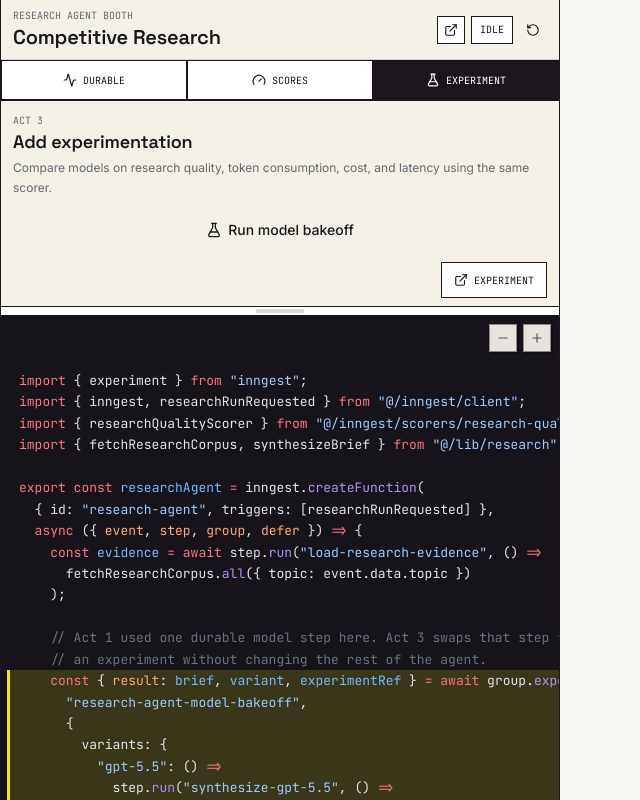
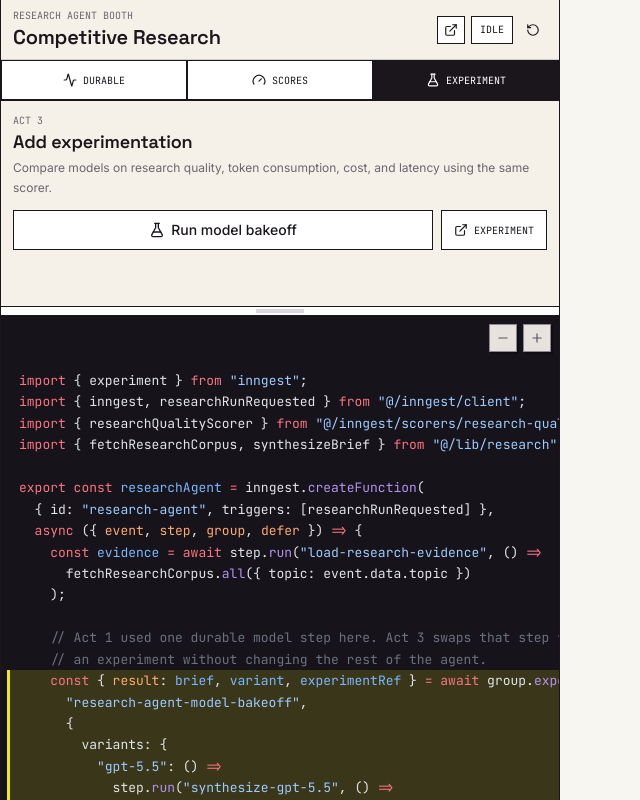
Before and after one commit to inngest/agent-evals-demo, a Next.js app: page / in a window 1280 px wide. Both pictures are taken after a click on the button "EXPERIMENT". Shown: the whole page, without its empty margins (0-640 px from the left). Built offline with nearby package versions, Linux system fonts and the light colour scheme.

Commit message:
Inline research experiment controls

```diff
--- a/src/components/demo/ResearchDemo.tsx
+++ b/src/components/demo/ResearchDemo.tsx
@@ -504,20 +504,21 @@ function ActThreeControls({
         title="Add experimentation"
         detail="Compare models on research quality, token consumption, cost, and latency using the same scorer."
       />
-      <Button
-        className="h-10 bg-[var(--ink)] text-white hover:bg-[var(--coral)] hover:text-[var(--ink)]"
-        onClick={onRunExperiment}
-      >
-        <FlaskConical className="size-4" />
-        Run model bakeoff
-      </Button>
-      <div className="flex justify-end">
+      <div className="grid grid-cols-[minmax(0,1fr)_auto] gap-2">
+        <Button
+          variant="outline"
+          className="demo-segment-button h-10 w-full min-w-0 rounded-none text-sm"
+          onClick={onRunExperiment}
+        >
+          <FlaskConical className="size-4" />
+          <span className="truncate">Run model bakeoff</span>
+        </Button>
         <DashboardLink
           href={experimentUrl}
-          className="demo-segment-button mono inline-flex h-9 items-center gap-1.5 px-3 text-[10px] uppercase"
+          className="demo-segment-button mono inline-flex h-10 items-center gap-1.5 px-3 text-[10px] uppercase"
         >
           <ExternalLink className="size-3.5" />
-          Experiment
+          <span className="truncate">Experiment</span>
         </DashboardLink>
       </div>
     </div>
```
